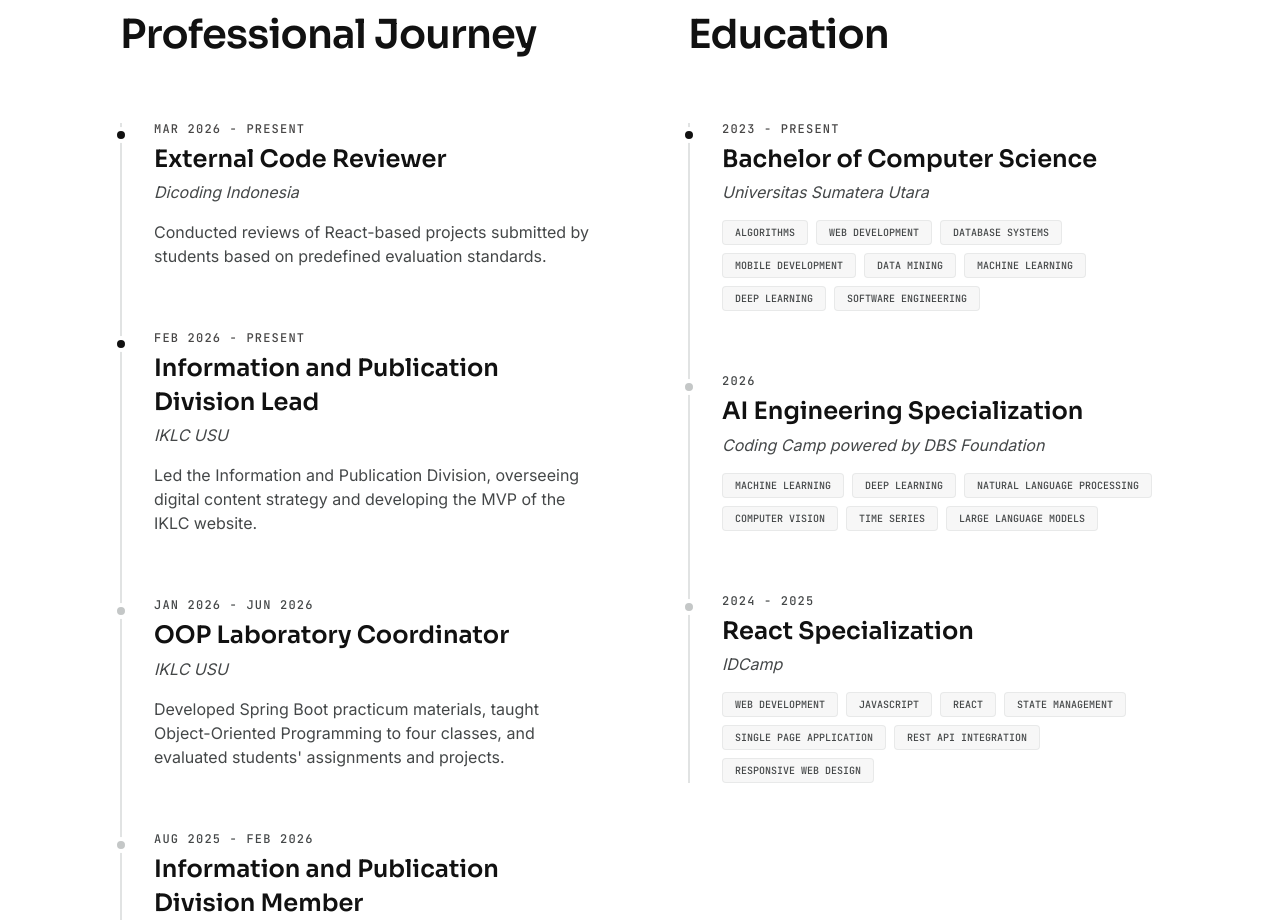
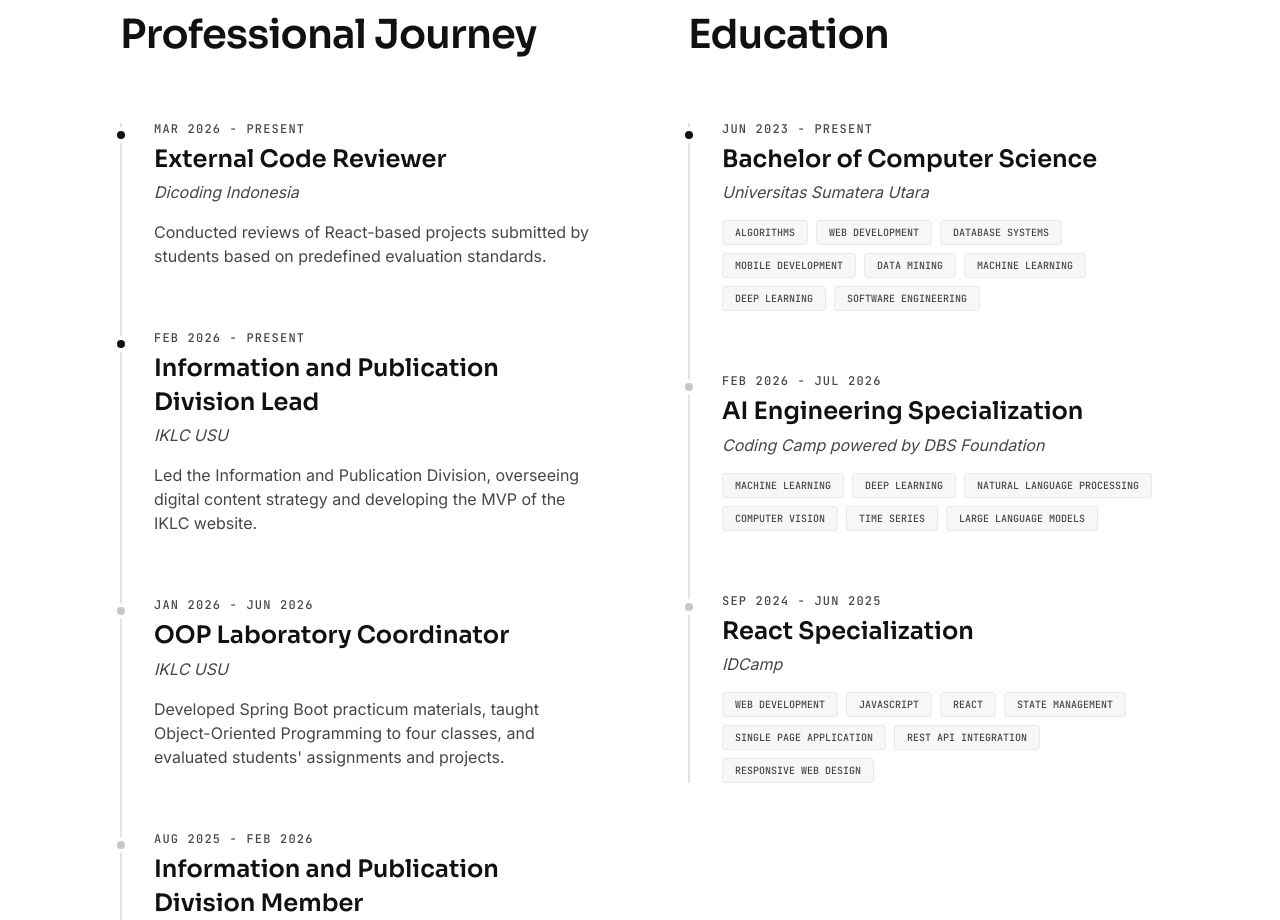
Before and after one commit to andrelim-dev/my-portfolio, a React (Vite) app: page / in a window 1280 px wide. Shown: the part 4320-5240 px from the top of the page. Built offline with nearby package versions, Linux system fonts and the light colour scheme.

Commit message:
fix: update education date format

```diff
--- a/src/data/education.js
+++ b/src/data/education.js
@@ -1,7 +1,7 @@
 export const education = [
   {
     id: "universitas-sumatera-utara",
-    period: "2023 - Present",
+    period: "Jun 2023 - Present",
     title: "Bachelor of Computer Science",
     org: "Universitas Sumatera Utara",
     tags: [
@@ -18,7 +18,7 @@
   },
   {
     id: "ai-engineering",
-    period: "2026",
+    period: "Feb 2026 - Jul 2026",
     title: "AI Engineering Specialization",
     org: "Coding Camp powered by DBS Foundation",
     tags: [
@@ -33,7 +33,7 @@
   },
   {
     id: "react",
-    period: "2024 - 2025",
+    period: "Sep 2024 - Jun 2025",
     title: "React Specialization",
     org: "IDCamp",
     tags: [
```
